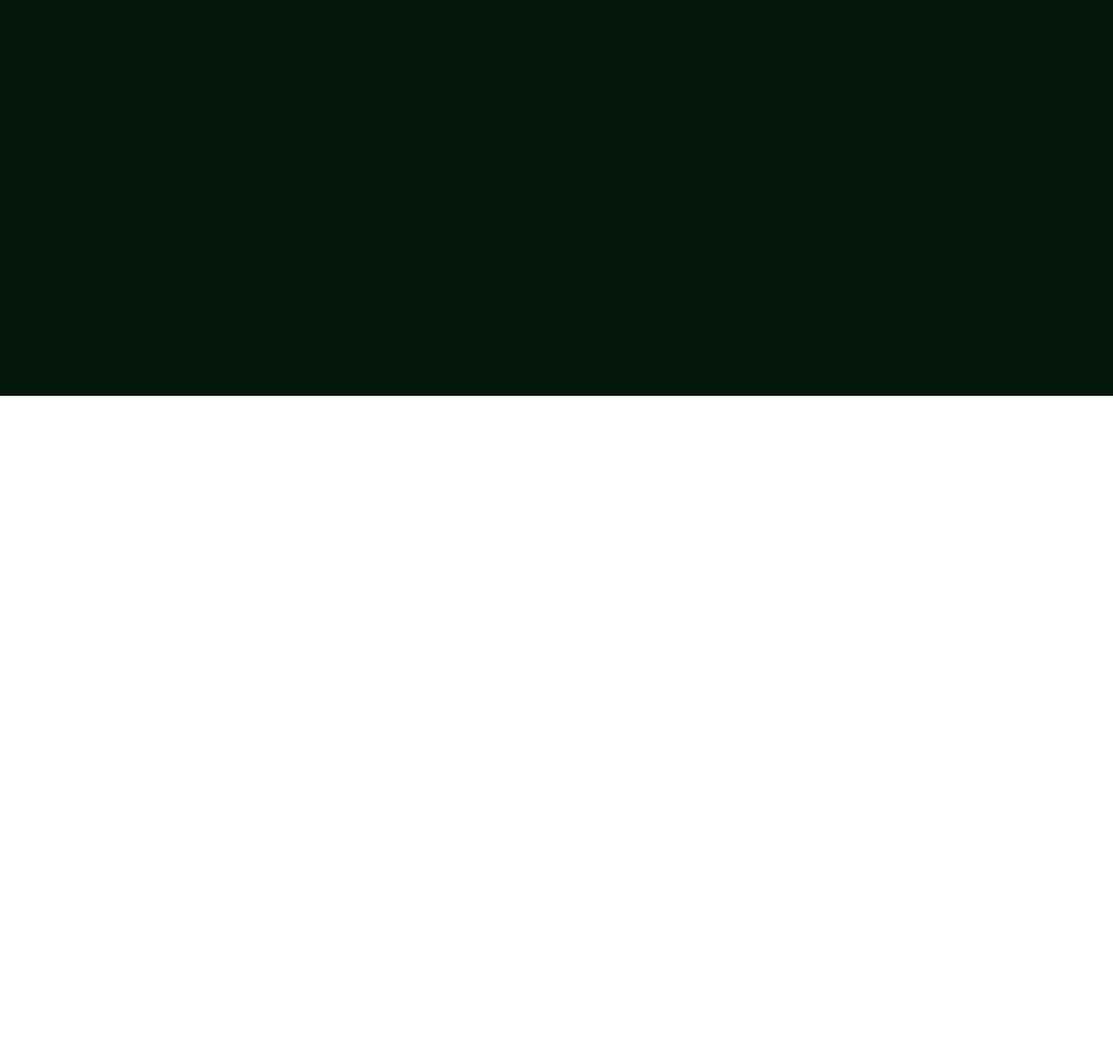
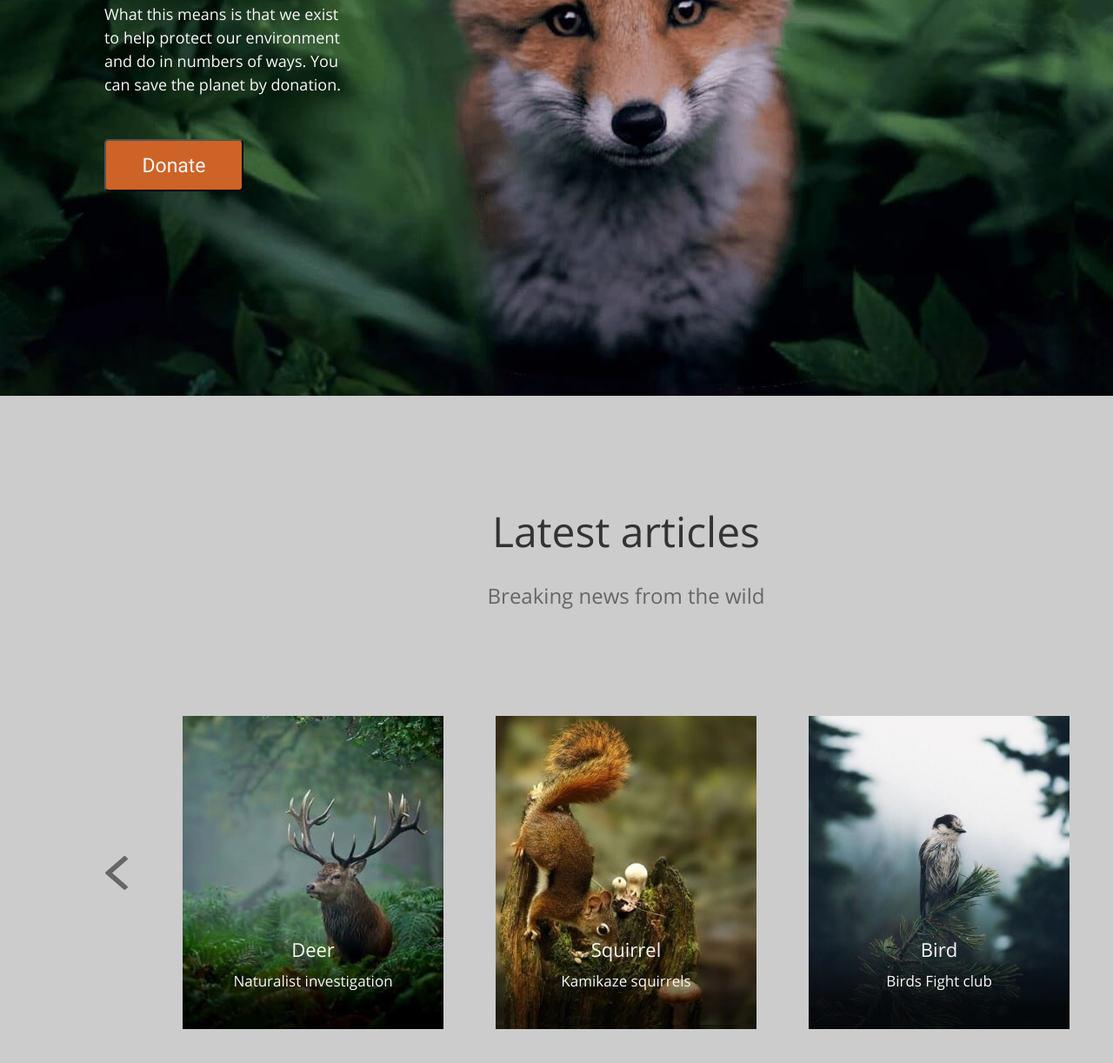
Before and after one commit to Gruchenkova/rsschool-cv, a plain HTML site: page Wildlife/index.html in a window 1280 px wide. Shown: the part 324-1546 px from the top of the page at 87% size. Before the commit the page ends 800 px from the top, so only its background shows below. Drawn offline with nearby package versions, Linux system fonts and the light colour scheme; a web font is replaced by a local one.

Commit message:
feat: add slider swiper

```diff
--- a/Wildlife/css/style.css
+++ b/Wildlife/css/style.css
@@ -30,7 +30,7 @@ ul {
     position: relative;
 }
 .wr-preview {
-	background-image: url(../image/Rectangle.jpg);
+	background-image: url(../assets/Rectangle.jpg);
 	background-color: #02160b;
 	background-size: cover;
 	background-position: bottom;
@@ -168,25 +168,118 @@ nav ul li {
 
 	color: #F7F7F7;
 }
-main {
+.wr_content {
+	width: 1440px;
 	height: 1368px;
-	background-color: #CCC;
+	background: #CCCCCC;
+	background-size: cover;
+	overflow: hidden;
 }
-.heading {
+h2 {
 	width: 324px;
 	height: 72px;
 	margin-top: 120px;
+	margin-bottom: 0px;
+	/* h2 */
+	font-family: OpenSans;
+	font-style: normal;
+	font-weight: normal;
 	font-size: 48px;
 	line-height: 72px;
-	color: #333;
 	text-align: center;
+	color: #333333;
 }
 .subtitle {
 	width: 332px;
 	height: 36px;
 	margin-top: 20px;
+	margin-bottom: 0px;
+	/* sh-2 */
+	font-family: OpenSans;
+	font-style: normal;
+	font-weight: normal;
 	font-size: 24px;
 	line-height: 36px;
-	color: #666;
+	/* identical to box height, or 150% */
 	text-align: center;
+	/* font-grey */
+	color: #666666;
 }
+.swiper {
+	margin-top: 120px;
+	width: 100%;
+	position: relative;
+}
+.swiper-container {
+    width: 1020px;
+    height: 100%;
+    }
+.swiper-slide {
+	position: relative;
+    height: 360px;
+    text-align: center;
+    font-size: 18px;
+     /* Center slide text vertically */
+    display: -webkit-box;
+    display: -ms-flexbox;
+    display: -webkit-flex;
+    display: flex;
+    -webkit-box-pack: center;
+    -ms-flex-pack: center;
+    -webkit-justify-content: center;
+    justify-content: center;
+    -webkit-box-align: center;
+    -ms-flex-align: center;
+    -webkit-align-items: center;
+    align-items: center;
+    }
+    .swiper-slide img {
+     	width: 100%;
+     }
+    /*Стрелки*/
+	.swiper-button-prev::after,
+	.swiper-button-next::after {
+		content: '';
+		color: #666666;;
+		font-size: 25px;
+}
+.swiper-button-prev {
+	background: url('../assets/prev.svg') ;
+	    left: 0px;
+    right: auto;
+    background-repeat:no-repeat;
+    background-position:center;
+}
+.swiper-button-next {
+	    right: 0px;
+    left: auto;
+	background: url('../assets/prev.svg') ;
+	 -webkit-transform:rotate(180deg);
+    -moz-transform:rotate(180deg);
+    background-repeat:no-repeat;
+    background-position:center;
+
+}
+.imgDisription {
+	position: absolute;
+	bottom: 25px;
+
+}
+.imgSubtitle {
+	margin-top: 5px;
+	color: #F7F7F7;
+	font-family: OpenSans;
+font-style: normal;
+font-weight: normal;
+font-size: 17px;
+line-height: 27px;
+}
+h4 {
+	margin-bottom: 0;
+		color: #F7F7F7;
+	font-family: OpenSans;
+font-style: normal;
+font-weight: normal;
+font-size: 22px;
+line-height: 36px;
+}
--- a/Wildlife/index.html
+++ b/Wildlife/index.html
@@ -3,6 +3,7 @@
 <head>
     <meta charset="UTF-8">
     <meta name="viewport" content="width=device-width, initial-scale=1.0">
+<link rel="stylesheet" href="https://unpkg.com/swiper/swiper-bundle.min.css" />
     <link rel="stylesheet" href="./css/style.css" ></link>
     <title>Wildlife</title>
 </head>
@@ -28,4 +29,93 @@
 					</ul>
 				</nav>
 			</header>
-		</body>
+				<section class="survival">
+				<div class="name">Survival</div>
+				<div class="description">What this means is that we exist to help protect our environment and do in numbers of ways. You can save the planet by donation.</div>
+				<button class="donate">Donate</button>
+			</section>
+		</div>
+	</div>
+	<div class="wr_content">
+		<div class="container_custom">
+			<h2>Latest articles</h2>
+			<p class="subtitle">Breaking news from the wild</p>
+			<div class="swiper">
+				<div class="swiper-container">
+				    <div class="swiper-wrapper">
+				      <div class="swiper-slide">
+				      	<img src="./assets/Rectangle-3.jpg">
+				      	<div class="imgDisription">
+				      		<h4>Deer</h4>
+				      		<p class="imgSubtitle">Naturalist investigation</p>
+				      	</div>
+				  </div>
+				      <div class="swiper-slide">
+				      	<img src="./assets/Rectangle-2.jpg">
+				      	<div class="imgDisription">
+				      		<h4>Squirrel</h4>
+				      		<p class="imgSubtitle">Kamikaze squirrels</p>
+				      	</div>
+				      </div>
+				      <div class="swiper-slide">
+				      	<img src="./assets/Rectangle-1.jpg">
+				      	<div class="imgDisription">
+				      		<h4>Bird</h4>
+				      		<p class="imgSubtitle">Birds Fight club</p>
+				      	</div>
+				      </div>
+				       <div class="swiper-slide">
+				      	<img src="./assets/Rectangle-3.jpg">
+				      	<div class="imgDisription">
+				      		<h4>Deer</h4>
+				      		<p class="imgSubtitle">Naturalist investigation</p>
+				      	</div>
+				      </div>
+				      <div class="swiper-slide">
+				      	<img src="./assets/Rectangle-2.jpg">
+				      	<div class="imgDisription">
+				      		<h4>Squirrel</h4>
+				      		<p class="imgSubtitle">Kamikaze squirrels</p>
+				      	</div>
+				      </div>
+				      <div class="swiper-slide">
+				      	<img src="./assets/Rectangle-1.jpg">
+				      	<div class="imgDisription">
+				      		<h4>Bird</h4>
+				      		<p class="imgSubtitle">Birds Fight club</p>
+				      	</div>
+				      </div>
+				         <div class="swiper-slide">
+				      	<img src="./assets/Rectangle-3.jpg">
+				      	<div class="imgDisription">
+				      		<h4>Deer</h4>
+				      		<p class="imgSubtitle">Naturalist investigation</p>
+				      	</div>
+				      </div>
+				      <div class="swiper-slide">
+				      	<img src="./assets/Rectangle-2.jpg">
+				      	<div class="imgDisription">
+				      		<h4>Squirrel</h4>
+				      		<p class="imgSubtitle">Kamikaze squirrels</p>
+				      	</div>
+				      </div>
+				      <div class="swiper-slide">
+				      	<img src="./assets/Rectangle-1.jpg">
+				      	<div class="imgDisription">
+				      		<h4>Bird</h4>
+				      		<p class="imgSubtitle">Birds Fight club</p>
+				      	</div>
+				      </div>
+				    </div>
+
+ 				</div>
+ 				<!-- Add Arrows -->
+				<div class="swiper-button-next"></div>
+				<div class="swiper-button-prev"></div>
+			</div>
+
+		</div>
+	</div>
+<script src="https://unpkg.com/swiper/swiper-bundle.min.js"></script>
+<script type="text/javascript" src="./js/script.js"></script>
+</body>
--- /dev/null
+++ b/Wildlife/js/script.js
@@ -0,0 +1,9 @@
+ var swiper = new Swiper('.swiper-container', {
+      navigation: {
+        nextEl: '.swiper-button-next',
+        prevEl: '.swiper-button-prev',
+      },
+         slidesPerView: 3,
+      spaceBetween: 60,
+      loop: true,
+    });
```
Also changed, not shown: Wildlife/assets/Rectangle-1.jpg (renamed from Wildlife/assets/Rectangle (1).jpg), Wildlife/assets/Rectangle-2.jpg (renamed from Wildlife/assets/Rectangle (2).jpg), Wildlife/assets/Rectangle-3.jpg (renamed from Wildlife/assets/Rectangle (3).jpg), Wildlife/assets/Rectangle-4.jpg (renamed from Wildlife/assets/Rectangle (4).jpg), Wildlife/assets/prev.svg (added), Wildlife/fonts/OpenSans-Regular.ttf (added), Wildlife/fonts/Roboto-Regular.ttf (added).
